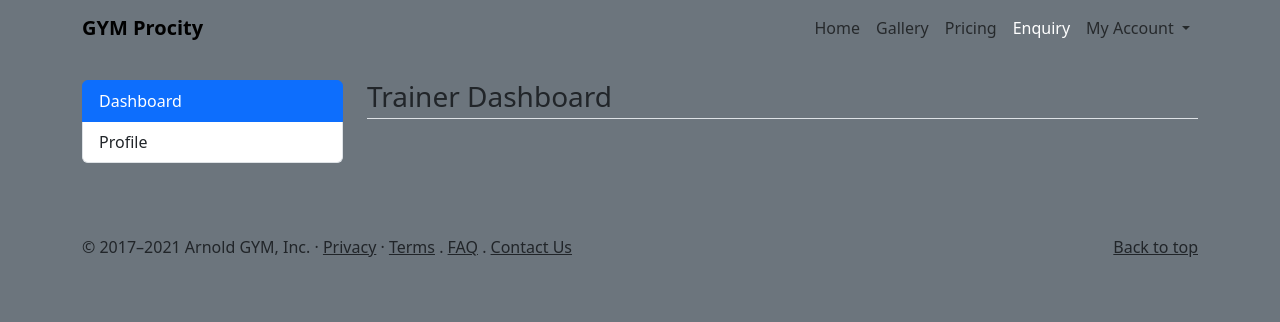
After one commit to Omsurvase24/Gym-Management-System, a Django app: page /trainer_dashboard in a window 1280 px wide. The commit adds this page. Shown: the top 322 px of the page. Run offline with Django 4.2, Linux system fonts and the light colour scheme; some libraries are stand-ins or nearby versions.

Commit message:
trainer dashboard

```diff
--- a/main/forms.py
+++ b/main/forms.py
@@ -28,3 +28,9 @@ class TrainerLoginForm(forms.ModelForm):
     class Meta:
         model = models.Trainer
         fields = ('username', 'pwd')
+
+
+class TrainerProfileForm(forms.ModelForm):
+    class Meta:
+        model = models.Trainer
+        fields = ('full_name', 'mobile', 'address', 'detail', 'img')
--- a/main/templates/base.html
+++ b/main/templates/base.html
@@ -43,7 +43,8 @@
 	          <ul class="dropdown-menu" aria-labelledby="navbarScrollingDropdown">
 				{% if not request.user.is_authenticated %}
 					{% if request.session.trainerLogin %}
-	            	<li><a class="dropdown-item" href="{% url "trainerlogout" %}">Trainer Logout</a></li>
+	            	<li><a class="dropdown-item" href="{% url 'trainer_dashboard' %}">Dashboard</a></li>
+		            <li><a class="dropdown-item" href="{% url 'trainerlogout' %}">Logout</a></li>
 					{% else %}
 					<li><a class="dropdown-item" href="{% url "trainerlogin" %}">Trainer Login</a></li>
 					<li><a class="dropdown-item" href="{% url "signup" %}">Register</a></li>
--- /dev/null
+++ b/main/templates/trainer/dashboard.html
@@ -0,0 +1,22 @@
+{% extends 'base.html' %}
+{% block content %}
+    <!-- Main Start -->
+    <main>
+		<!-- Services -->
+		<section class="container my-4">
+			<div class="row">
+				<div class="col-3">
+					{% include 'trainer/left-sidebar.html' %}
+				</div>
+				<div class="col-9">
+					<h3 class="mb-4 border-bottom pb-1">Trainer Dashboard</h3>
+					<div class="row">
+						<div class="col-md-6"></div>
+					</div>
+				</div>
+			</div>
+		</section>
+		<!-- End -->
+    </main>
+    <!-- End -->
+{% endblock %}
--- /dev/null
+++ b/main/templates/trainer/left-sidebar.html
@@ -0,0 +1,10 @@
+<div class="list-group">
+	<a href="{% url 'trainer_dashboard' %}" class="list-group-item {% if request.path == '/trainer_dashboard' %} active {% endif %}">Dashboard</a>
+	<a href="{% url 'trainer_profile' %}" class="list-group-item {% if request.path == '/trainer_profile' %} active {% endif %}">Profile</a>
+	{% comment %} <a href="{% url 'trainer_subscribers' %}" class="list-group-item {% if request.path == '/trainer_subscribers' %} active {% endif %}">Assigned Subscriber</a>
+	<a href="{% url 'trainer_payments' %}" class="list-group-item {% if request.path == '/trainer_payments' %} active {% endif %}">Payments</a>
+	<a href="{% url 'trainer_changepassword' %}" class="list-group-item {% if request.path == '/trainer_changepassword' %} active {% endif %}">Change Password</a>
+	<a href="{% url 'messages' %}" class="list-group-item {% if request.path == '/messages' %} active {% endif %}">Messages <span class="float-end badge bg-info mt-1">123</span></a>
+	<a href="{% url 'trainer_notifs' %}" class="list-group-item {% if request.path == '/trainer_notifs' %} active {% endif %}">Notifications <span class="float-end badge bg-info mt-1 totalunread">{{totalUnread}}</span></a>
+	<a href="{% url 'report_for_user' %}" class="list-group-item {% if request.path == '/report_for_user' %} active {% endif %}">Report for User</a> {% endcomment %}
+</div>
--- a/main/urls.py
+++ b/main/urls.py
@@ -23,6 +23,8 @@ urlpatterns = [
     # Trainer Login
     path('trainerlogin', views.trainerlogin, name='trainerlogin'),
     path('trainerlogout', views.trainerlogout, name='trainerlogout'),
+    path('trainer_dashboard', views.trainer_dashboard, name='trainer_dashboard'),
+    path('trainer_profile', views.trainer_profile, name='trainer_profile'),
     # Notifications
     path('notify', views.notify, name='notify'),
     path('get_notify', views.get_notify, name='get_notify'),
--- a/main/views.py
+++ b/main/views.py
@@ -175,10 +175,13 @@ def trainerlogin(request):
         trainer = models.Trainer.objects.filter(
             username=username, pwd=pwd).count()
         if trainer > 0:
+            trainer = models.Trainer.objects.filter(
+                username=username, pwd=pwd).first()
             request.session['trainerLogin'] = True
+            request.session['trainerid'] = trainer.id
             return redirect('/trainer_dashboard')
         else:
-            msg = 'Invalid!'
+            msg = 'Invalid!!'
     form = forms.TrainerLoginForm
     return render(request, 'trainer/login.html', {'form': form, 'msg': msg})
 
@@ -186,6 +189,24 @@ def trainerlogin(request):
 def trainerlogout(request):
     del request.session['trainerLogin']
     return redirect('/trainerlogin')
+
+
+def trainer_dashboard(request):
+    return render(request, 'trainer/dashboard.html')
+
+
+def trainer_profile(request):
+    t_id = request.session['trainerid']
+    trainer = models.Trainer.objects.get(pk=t_id)
+    msg = None
+    if request.method == 'POST':
+        form = forms.TrainerProfileForm(
+            request.POST, request.FILES, instance=trainer)
+        if form.is_valid():
+            form.save()
+            msg = 'Profile has been updated'
+    form = forms.TrainerProfileForm(instance=trainer)
+    return render(request, 'trainer/profile.html', {'form': form, 'msg': msg})
 
 
 def notify(request):
```
Also changed, not shown: main/templates/trainer/profile.html (added, +33 -0 lines).
